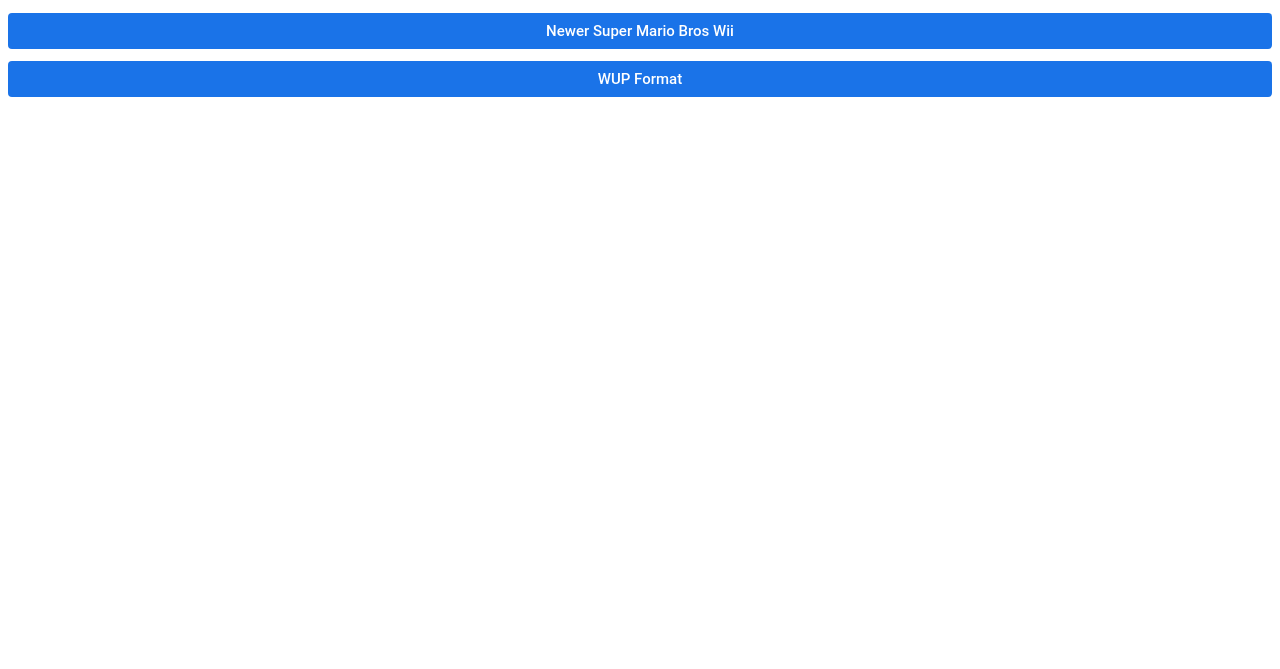
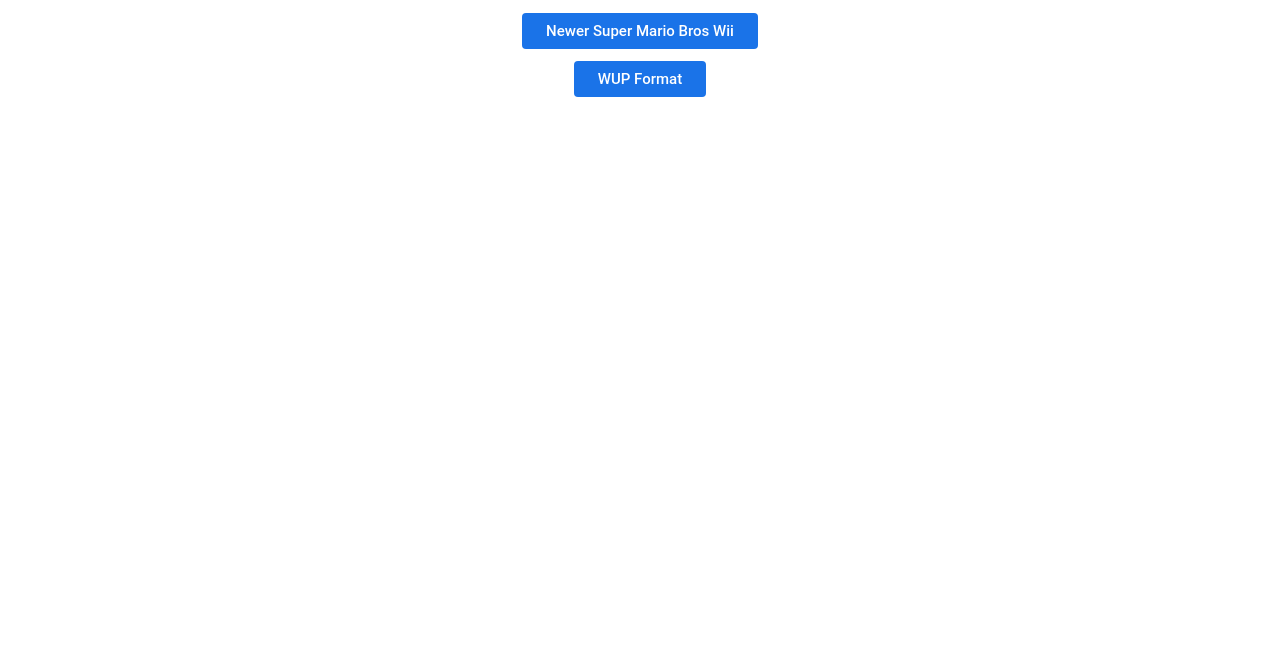
Before and after one commit to Meliton2019/Meliton2019.github.io, a plain HTML site: page Riivolution WBFS.html in a window 1280 px wide. Shown: the part 131-800 px from the top of the page. Drawn offline with Linux system fonts and the light colour scheme.

Commit message:
Update Riivolution WBFS.html

```diff
--- a/Riivolution WBFS.html
+++ b/Riivolution WBFS.html
@@ -34,6 +34,7 @@
             .archives {
                 display: flex;
                 flex-direction: column;
+                align-items: center; /* <- evita que los botones se estiren */
             }
         </style>
     </head>
```
